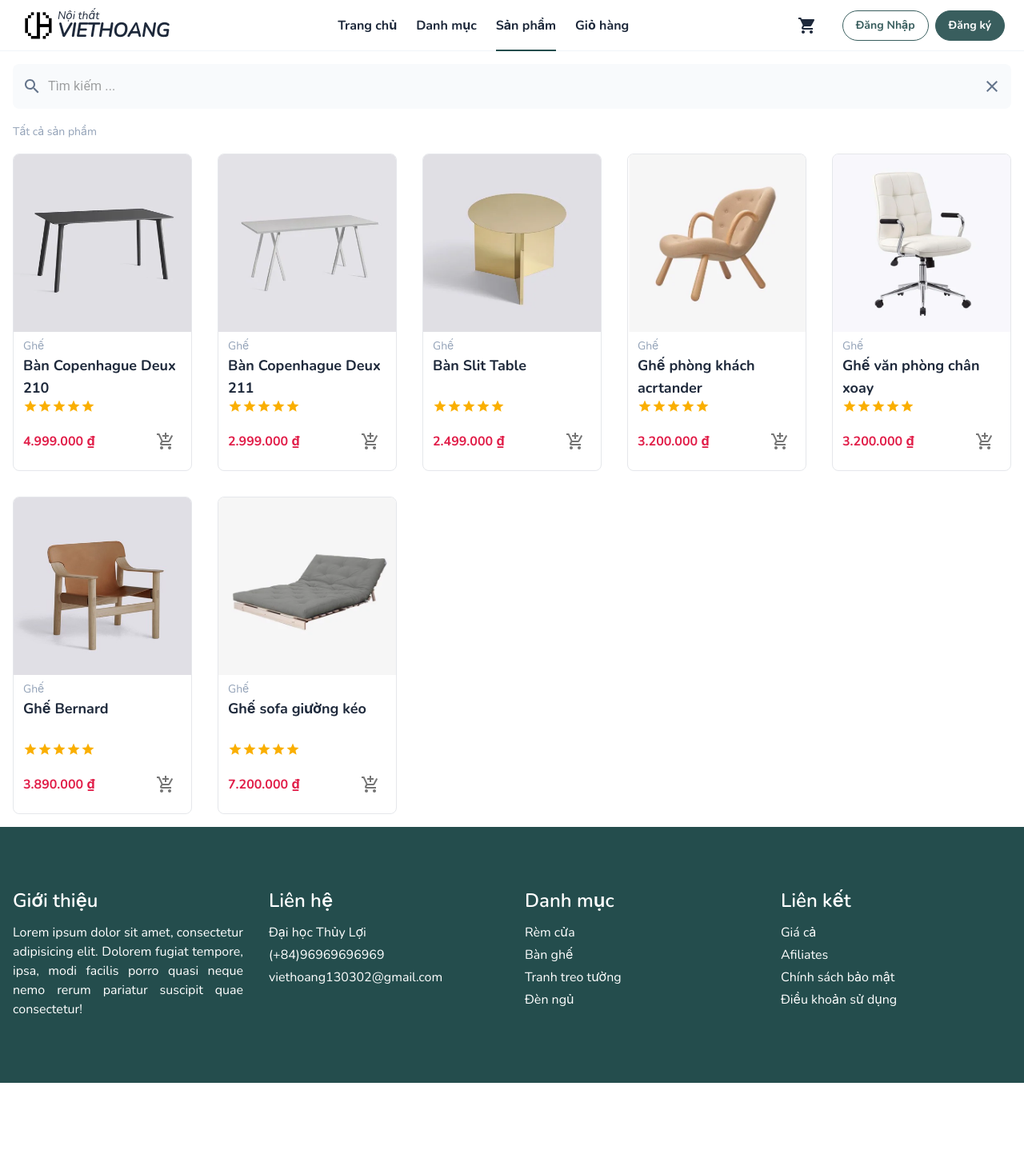
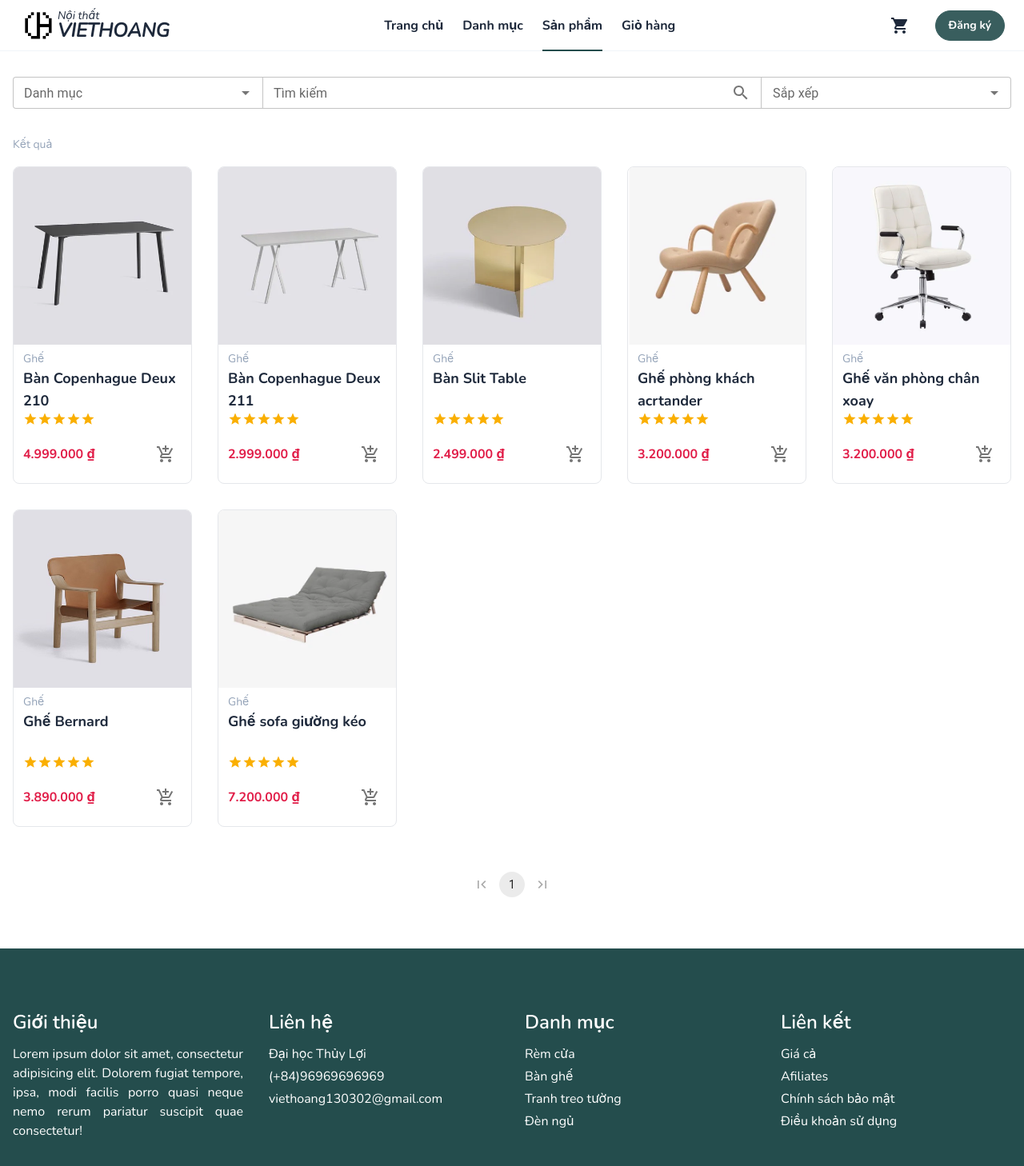
Before and after one commit to tenkuuninja/-online-furniture-store, a React (Create React App) app: page /san-pham in a window 1280 px wide. Shown: the top 1458 px of the page at 80% size. Before the commit the page ends 1354 px from the top, so only its background shows below. Built offline with nearby package versions, Linux system fonts and the light colour scheme.

Commit message:
check exist user & home page & filter product

```diff
--- a/src/components/Header/index.jsx
+++ b/src/components/Header/index.jsx
@@ -93,7 +93,7 @@ const Header = () => {
                 <li key={i} onClick={() => setOpenDrawer(false)}>
                   <Link
                     className="block pl-8 py-2 hover:bg-slate-50 hover:text-primary ease-in-out duration-200 cursor-pointer"
-                    to="/san-pham"
+                    to={`/san-pham?cate=${item.id}`}
                   >
                     {item.name}
                   </Link>
@@ -167,7 +167,10 @@ const Header = () => {
             <ul className="bg-white shadow py-2 w-56">
               {categories.map((item, i) => (
                 <li key={i}>
-                  <Link className="block px-4 py-2" to="/san-pham">
+                  <Link
+                    className="block px-4 py-2"
+                    to={`/san-pham?cate=${item.id}`}
+                  >
                     {item.name}
                   </Link>
                 </li>
@@ -238,11 +241,13 @@ const Header = () => {
           </Dropdown>
         ) : (
           <>
-            <Link className="hidden lg:block" to="/dang-nhap">
-              <div className="px-4 py-2 text-[#244d4d] border border-[#244d4d] rounded-full mr-2 opacity-90 hover:opacity-100 ease-out duration-200">
-                Đăng Nhập
-              </div>
-            </Link>
+            {user.role === "admin" && (
+              <Link className="hidden lg:block" to="/dang-nhap">
+                <div className="px-4 py-2 text-[#244d4d] border border-[#244d4d] rounded-full mr-2 opacity-90 hover:opacity-100 ease-out duration-200">
+                  Đăng Nhập
+                </div>
+              </Link>
+            )}
             <Link className="hidden lg:block" to="/dang-ky">
               <div className="px-4 py-2 text-white bg-[#244d4d] border border-[#244d4d] rounded-full opacity-90 hover:opacity-100 ease-out duration-200">
                 Đăng ký
--- a/src/pages/CartPage/index.jsx
+++ b/src/pages/CartPage/index.jsx
@@ -106,6 +106,11 @@ const CartPage = () => {
             ))}
           </tbody>
         </table>
+        {Object.values(cart.data).length === 0 && (
+          <div className="p-4 text-center">
+            Không có sản phẩm nào trong giỏ hàng
+          </div>
+        )}
         <div className="p-4 text-right">
           Tổng cộng:{" "}
           <span className="text-xl text-rose-600 font-bold">
--- a/src/pages/ProductDetailPage/index.jsx
+++ b/src/pages/ProductDetailPage/index.jsx
@@ -1,11 +1,11 @@
 import { useState } from "react";
 import { useSelector, useDispatch } from "react-redux";
 import { useEffect } from "react";
-import { useParams } from "react-router-dom";
+import { useParams, useNavigate } from "react-router-dom";
 import { toVietnamCurentcy } from "utils";
 import Slider from "react-slick";
 import ProductCard from "components/ProductCard";
-import { Button } from "@mui/material";
+import { Button, CircularProgress } from "@mui/material";
 import { Remove, Add, AddShoppingCart } from "@mui/icons-material";
 import { addToCart } from "redux/cartSlice";
 
@@ -15,9 +15,9 @@ const ProductDetailPage = () => {
 
   const [product, setProduct] = useState({});
   const [quantity, setQuantity] = useState(1);
-  const [isNoContent, setNoContent] = useState(false);
   const [isLoading, setLoading] = useState(true);
 
+  const navigate = useNavigate();
   const { url } = useParams();
 
   const handleChangeQuantity = (value) => {
@@ -29,7 +29,6 @@ const ProductDetailPage = () => {
   useEffect(() => {
     const getProduct = () => {
       if (!/^\d+-[a-z0-9-]*$/g.test(url)) {
-        setNoContent(true);
         setLoading(false);
         return;
       }
@@ -37,23 +36,21 @@ const ProductDetailPage = () => {
       for (let p of productStore) {
         if (p.id === id) {
           setProduct(p);
-          setNoContent(false);
           setLoading(false);
           return;
         }
       }
-      setLoading(false);
-      setNoContent(true);
+      navigate("/");
     };
     getProduct();
   }, [url, productStore]);
 
   if (isLoading) {
-    return "loading...";
-  }
-
-  if (isNoContent) {
-    return "No Content";
+    return (
+      <div className="flex justify-center items-center h-[60vh]">
+        <CircularProgress />
+      </div>
+    );
   }
 
   return (
--- a/src/pages/ProductListPage/index.jsx
+++ b/src/pages/ProductListPage/index.jsx
@@ -1,36 +1,148 @@
 import { useState, useEffect } from "react";
 import { useSelector } from "react-redux";
-import { InputBase } from "@mui/material";
-import { Search, Close } from "@mui/icons-material";
+import { useSearchParams } from "react-router-dom";
+import {
+  Autocomplete,
+  TextField,
+  Pagination,
+  InputAdornment,
+} from "@mui/material";
+import { Search } from "@mui/icons-material";
 import ProductCard from "components/ProductCard";
+
+const orderTypes = [
+  "Mới nhất",
+  "Cũ nhất",
+  "Tên tăng dần",
+  "Tên giảm dần",
+  "Giá tăng dần",
+  "Giá giảm dần",
+];
+
+const pageSize = 15;
 
 const ProductListPage = () => {
   const productStore = useSelector((store) => store.product.data);
+  const categoryStore = useSelector((store) => store.category.data);
   const [products, setProducts] = useState(productStore);
+  const [category, setCategory] = useState(null);
   const [search, setSearch] = useState("");
+  const [sort, setSort] = useState(orderTypes[0]);
+  const [page, setPage] = useState(1);
+  const [searchParams] = useSearchParams();
 
   useEffect(() => {
     let re = new RegExp(search, "gi");
-    setProducts(productStore.filter((item) => re.test(item.name)));
-  }, [search, productStore]);
+    let result = productStore.filter((item) => re.test(item.name));
+
+    if (category != null) {
+      result = result.filter((item) => item?.category?.id === category?.id);
+    }
+
+    switch (sort) {
+      case "Mới nhất":
+        result.sort((a, b) => a.id - b.id);
+        break;
+      case "Cũ nhất":
+        result.sort((a, b) => b.id - a.id);
+        break;
+      case "Tên tăng dần":
+        result.sort((a, b) => (a.name > b.name ? 1 : -1));
+        break;
+      case "Tên giảm dần":
+        result.sort((a, b) => (b.name > a.name ? 1 : -1));
+        break;
+      case "Giá tăng dần":
+        result.sort((a, b) => a.price - b.price);
+        break;
+      case "Giá giảm dần":
+        result.sort((a, b) => b.price - a.price);
+        break;
+      default:
+        break;
+    }
+    setProducts(result);
+  }, [search, productStore, category, sort]);
+
+  useEffect(() => {
+    let cateId = +searchParams.get("cate");
+    if (!isNaN(cateId)) {
+      for (let cate of categoryStore) {
+        if (cate.id === cateId) {
+          setCategory(cate);
+          break;
+        }
+      }
+    }
+  }, [searchParams.get("cate")]);
 
   return (
     <div className="container mx-auto">
-      <div className="flex items-center my-4 mx-4 p-3 rounded-lg bg-slate-50 text-slate-500">
-        <Search />
-        <div className="px-2 grow">
-          <InputBase
-            value={search}
+      <div className="grid grid-cols-2 md:grid-cols-4 gap-y-4 p-4 my-4">
+        <div className="order-2 md:order-1">
+          <Autocomplete
+            disablePortal
+            id="combo-box-demo"
+            options={categoryStore}
+            getOptionLabel={(option) => option.name}
+            isOptionEqualToValue={(option, value) => option.id === value.id}
+            size="small"
             fullWidth
-            placeholder="Tìm kiếm ..."
-            onChange={(e) => setSearch(e.target.value)}
+            value={category}
+            onChange={(e, value) => setCategory(value)}
+            sx={{
+              fieldset: {
+                borderRightWidth: 0,
+                borderTopRightRadius: 0,
+                borderBottomRightRadius: 0,
+              },
+            }}
+            renderInput={(params) => <TextField {...params} label="Danh mục" />}
           />
         </div>
-        <Close onClick={() => setSearch("")} />
+        <div className="col-span-2 order-1 md:order-2">
+          <TextField
+            label="Tìm kiếm"
+            size="small"
+            fullWidth
+            value={search}
+            onChange={(e) => setSearch(e.target.value)}
+            sx={{
+              fieldset: { "@media (min-width: 768px)": { borderRadius: 0 } },
+            }}
+            InputProps={{
+              endAdornment: (
+                <InputAdornment position="end">
+                  <Search />
+                </InputAdornment>
+              ),
+            }}
+          />
+        </div>
+        <div className="order-3">
+          <Autocomplete
+            disablePortal
+            id="combo-box-demo"
+            options={orderTypes}
+            size="small"
+            fullWidth
+            onChange={(e, value) => setSort(value)}
+            sx={{
+              fieldset: {
+                borderTopLeftRadius: 0,
+                borderBottomLeftRadius: 0,
+                "@media (min-width: 768px)": {
+                  borderLeftWidth: 0,
+                },
+              },
+            }}
+            renderInput={(params) => <TextField {...params} label="Sắp xếp" />}
+          />
+        </div>
       </div>
       <div className="mx-4 mt-2">
         <span className="text-sm text-slate-400">
-          {search?.length > 0 ? "Kết quả tìm kiếm của: " : "Tất cả sản phẩm"}
+          {search?.length > 0 ? "Kết quả tìm kiếm của: " : "Kết quả"}
         </span>
         {search?.length > 0 && (
           <span className="text-sm text-slate-600 font-semibold">
@@ -45,6 +157,24 @@ const ProductListPage = () => {
           </div>
         ))}
       </div>
+      {products.length === 0 && (
+        <div className="flex justify-center items-center w-full h-96 text-2xl font-bold uppercase text-primary">
+          Danh sách trống
+        </div>
+      )}
+      <div className="flex justify-center mt-10 mb-16">
+        {products.length > 0 && (
+          <Pagination
+            page={page}
+            count={Math.ceil(products?.length / pageSize)}
+            hidePrevButton
+            hideNextButton
+            showFirstButton
+            showLastButton
+            onChange={(e, value) => value !== null && setPage(value)}
+          />
+        )}
+      </div>
     </div>
   );
 };
--- a/src/styles/main.css
+++ b/src/styles/main.css
@@ -42,6 +42,37 @@ body {
   }
 }
 
+.space-item::after {
+  content: "";
+  display: block;
+  position: absolute;
+  top: 0;
+  left: 0;
+  right: 0;
+  bottom: 0;
+  background: linear-gradient(to bottom, transparent, #244d4d);
+  opacity: 0;
+  transition: opacity 150ms ease-in-out;
+}
+.space-item:hover::after {
+  opacity: 1;
+}
+.space-item:hover .space-item__text {
+  opacity: 1;
+  transform: translateY(0);
+}
+
+.slide-text {
+  text-shadow: 0 0 30px rgba(0, 0, 0, 0.6), 0 0 15px rgba(0, 0, 0, 0.2);
+  opacity: 0;
+  transform: translateY(30px);
+}
+
+.slick-slide.slick-active .slide-text {
+  opacity: 1;
+  transform: translateY(0);
+}
+
 /*=================================================ADMIN LAYOUT===================================================*/
 .admin-aside__item:hover > div {
   background-color: #244d4d;
@@ -63,7 +94,7 @@ body {
   bottom: 0;
   right: 0;
   background-color: #244d4d;
-  opacity: .05;
+  opacity: 0.05;
   border-radius: 0 1rem 1rem 0;
 }
 
```
Also changed, not shown: src/components/Layout/AdminLayout.jsx (+33 -7 lines), src/pages/Admin/UserPage/EditDialog.jsx (+18 -2 lines), src/pages/HomePage/index.jsx (+17 -27 lines), src/pages/RegisterPage/index.jsx (+19 -6 lines).
